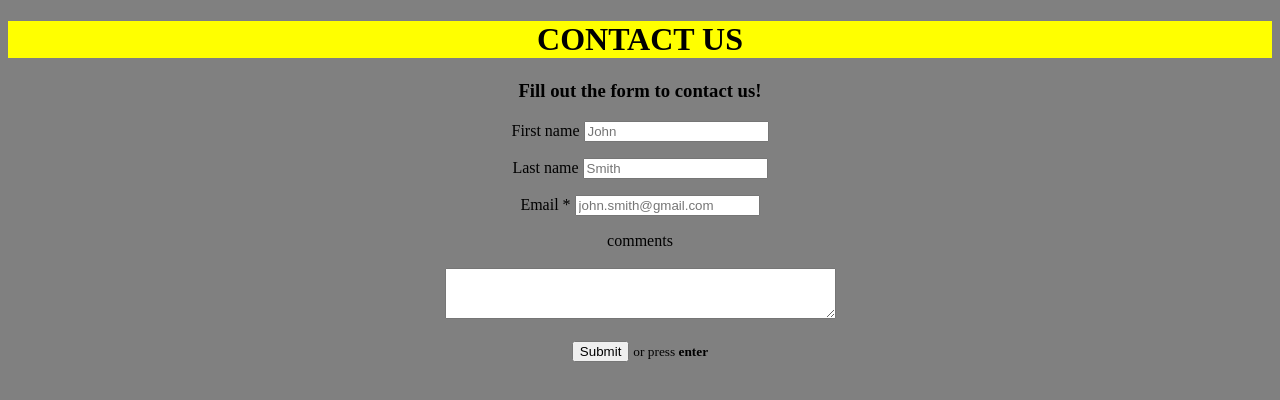
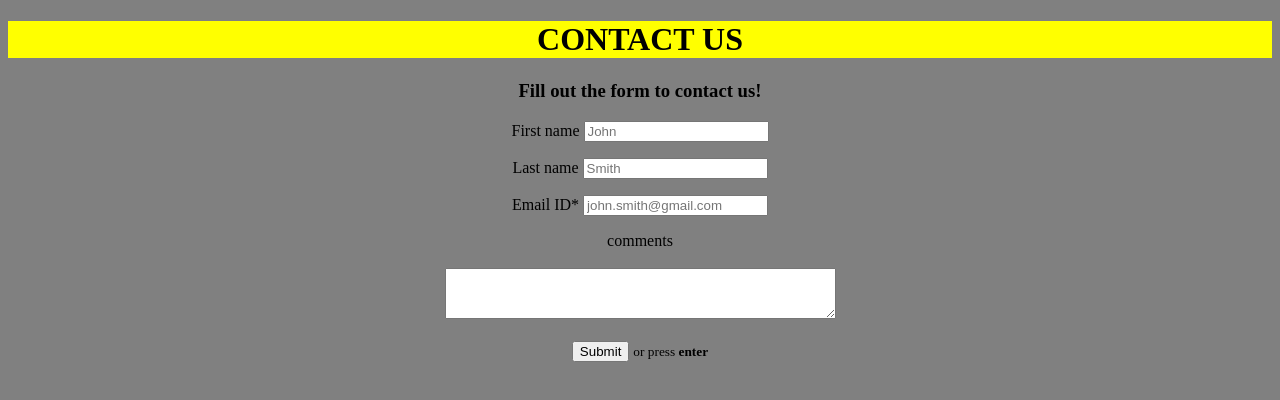
Before and after one commit to sanjithvgs/Django, a Django app: page /contact in a window 1280 px wide. Shown: the top 400 px of the page. Run offline with Django 4.2, Linux system fonts and the light colour scheme; parts of the project's set-up code (start-up, migrations or seed data) failed here and were passed over.

Commit message:
Update contact.html

```diff
--- a/templates/contact.html
+++ b/templates/contact.html
@@ -25,7 +25,7 @@
 
         <div>
           <p>
-            <label for="email">Email <span class="req">*</span></label>
+            <label for="email">Email ID<span class="req">*</span></label>
             <input type="email" name="email" placeholder="john.smith@gmail.com" required/>
           </p>
         </div>
```
